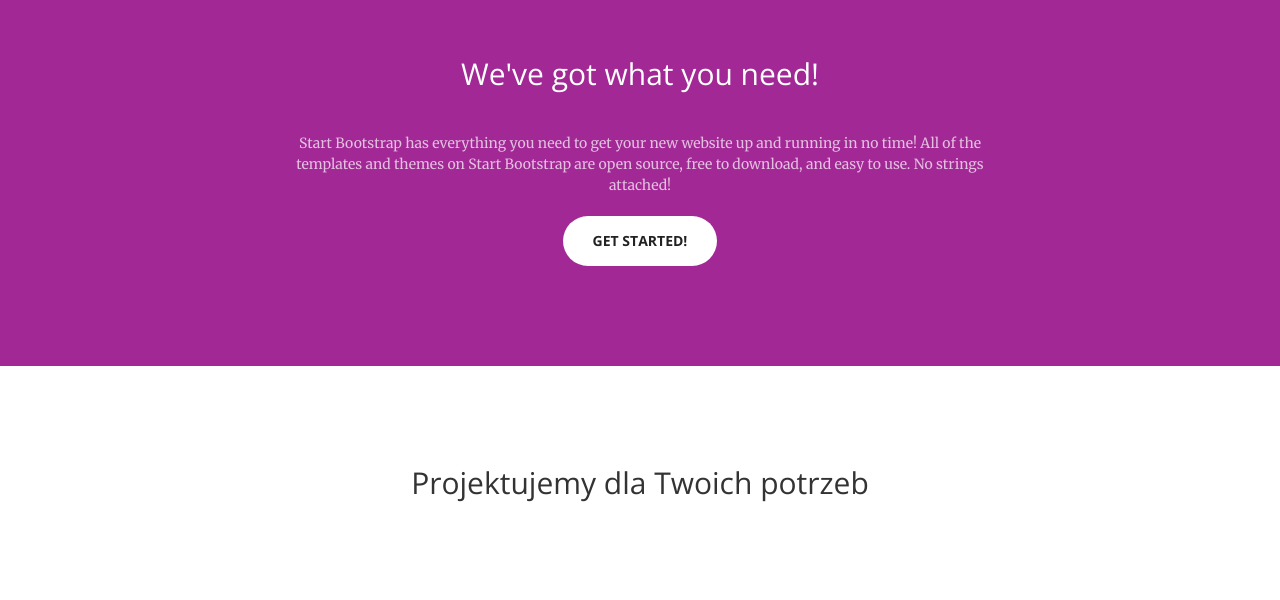
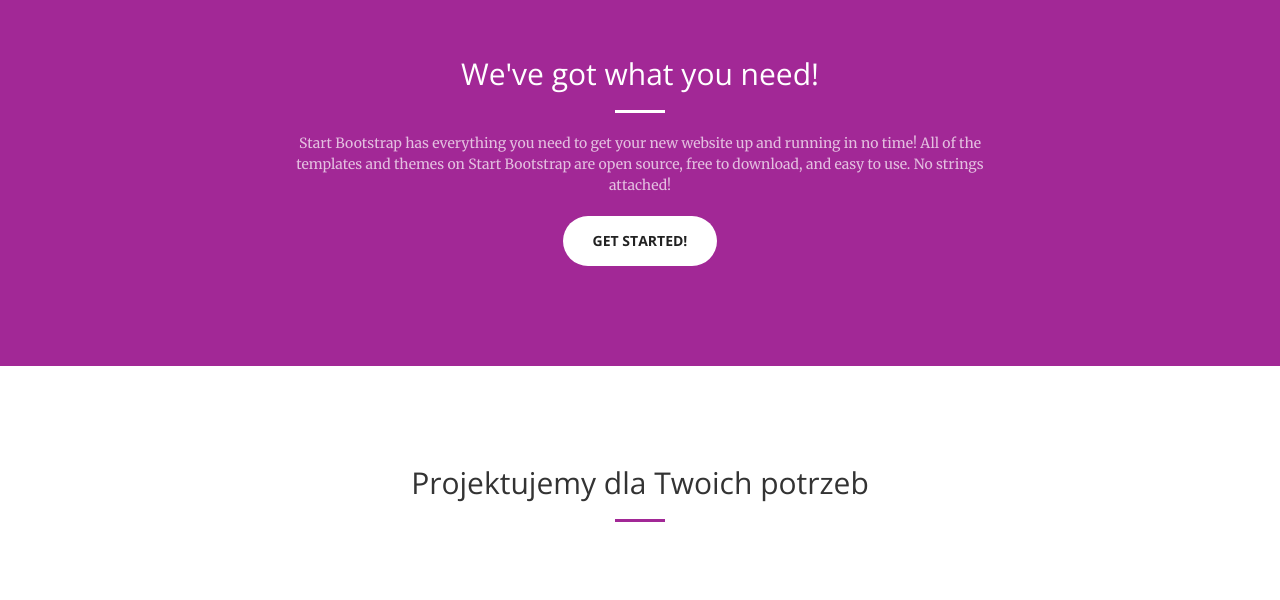
Before and after one commit to hevdesign/website, a Jekyll site: the page built from index.html, in a window 1280 px wide and 900 px high, scrolled down 793 px. Shown: the part 150-750 px from the top of the window. Built offline with Jekyll 4.4.1, drawn with Linux system fonts in a browser that asks for light colours; nearby versions of some CDN libraries.

Commit message:
hr color fix

```diff
--- a/_sass/_base.scss
+++ b/_sass/_base.scss
@@ -15,11 +15,11 @@
 }
 
 hr.light {
-    border-color: #a22896;
+    border-color: white;
 }
 
 hr.services {
-    border-color: white;
+    border-color: #a22896;
 }
 
 a {
```
